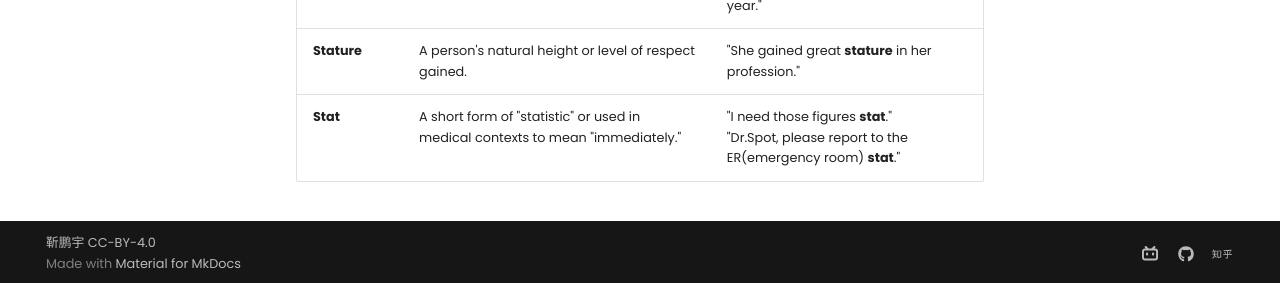
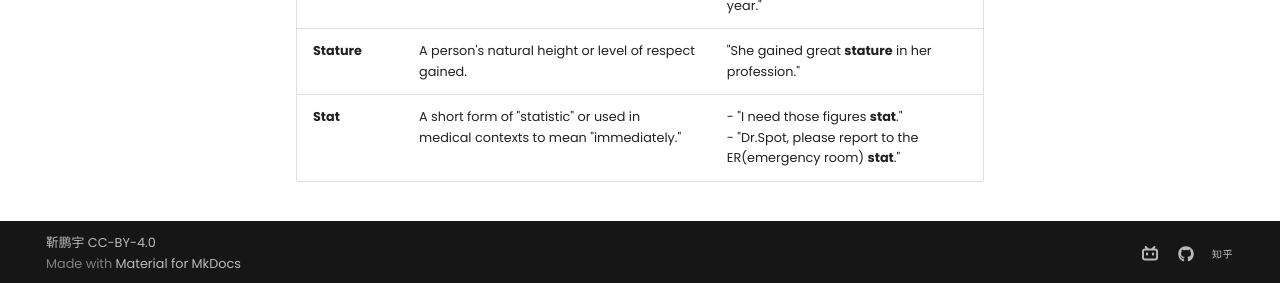
Before and after one commit to Pengyu-Jin/Pengyu-Jin.github.io, an MkDocs documentation site: the page built from docs/major/EN-learn/phrase.md, in a window 1280 px wide and 900 px high, scrolled down 3433 px. Shown: the part 614-897 px from the top of the window. Built offline with MkDocs 1.6.1 and Material for MkDocs 9.7.7, drawn with Linux system fonts in a browser that asks for light colours; comment, search, counter and statistics services are not loaded.

Commit message:
20240911-c

```diff
--- a/docs/major/EN-learn/phrase.md
+++ b/docs/major/EN-learn/phrase.md
@@ -122,4 +122,4 @@
 | **State** (verb) | To express something in words clearly. | "He **stated** his opinion during the meeting." |
 | **Statute** | A written law passed by a legislative body. | "The new **statute** was enacted last year." |
 | **Stature** | A person's natural height or level of respect gained. | "She gained great **stature** in her profession." |
-| **Stat** | A short form of "statistic" or used in medical contexts to mean "immediately." | "I need those figures **stat**." <br> "Dr.Spot, please report to the ER(emergency room) **stat**." |
+| **Stat** | A short form of "statistic" or used in medical contexts to mean "immediately." | - "I need those figures **stat**." <br> - "Dr.Spot, please report to the ER(emergency room) **stat**." |
```
